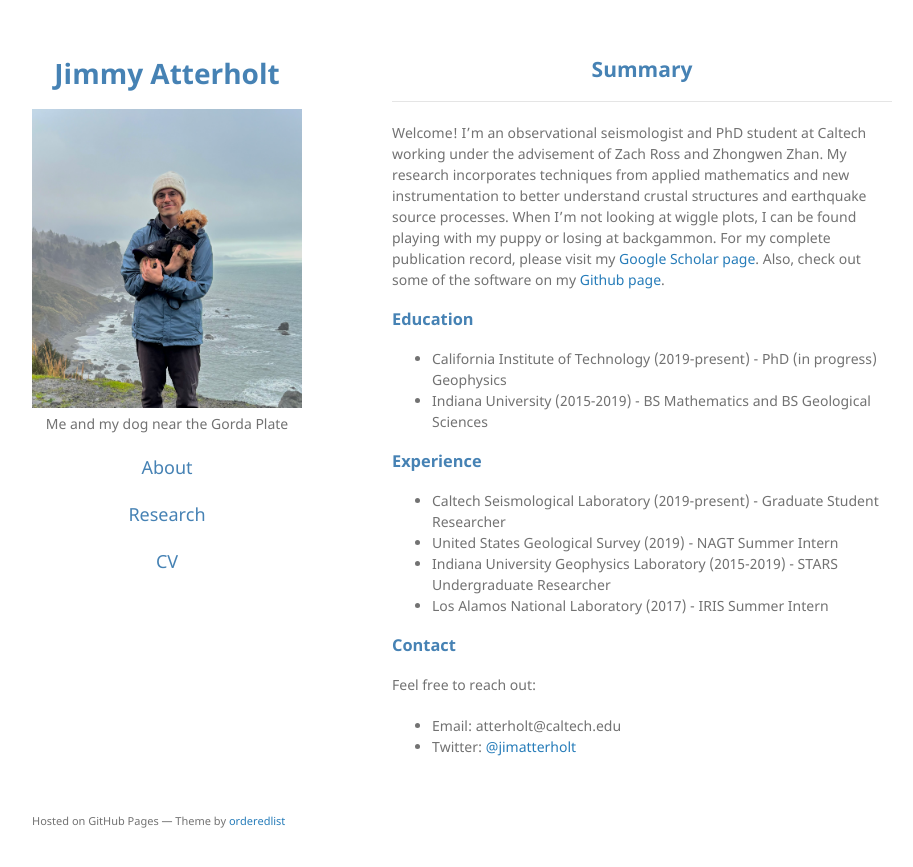
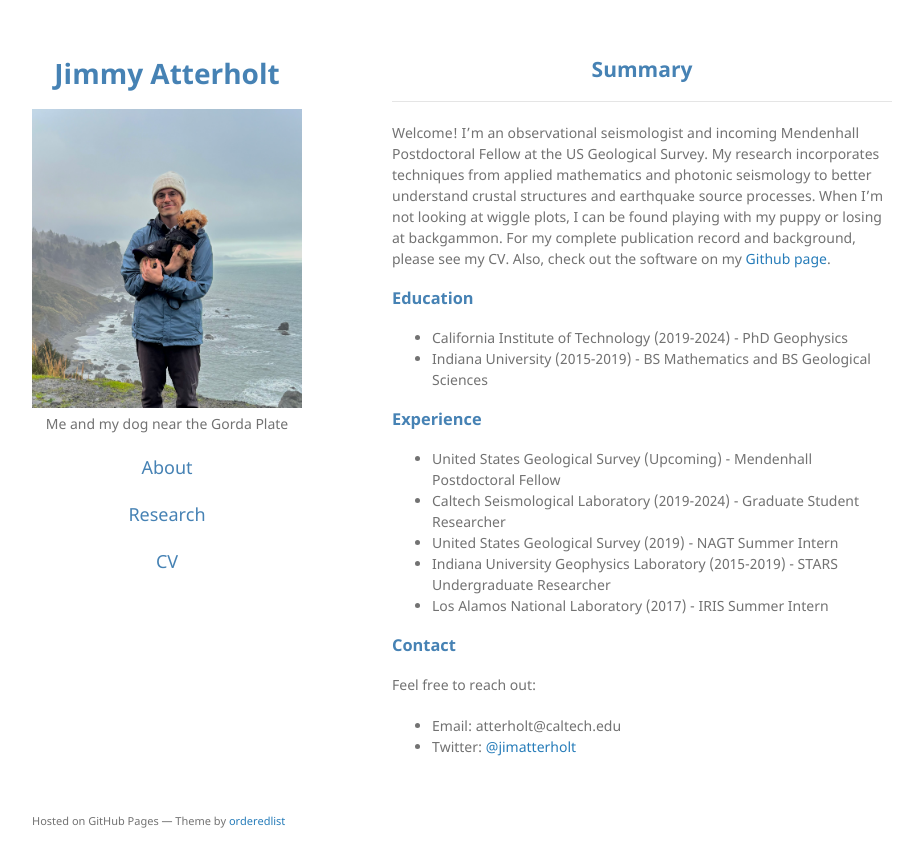
Before and after one commit to atterholt/atterholt.github.io, a Jekyll site: the page built from index.md, in a window 1280 px wide. Shown: the top 867 px of the page, without its empty margins (178-1091 px from the left). Built offline with Jekyll 4.4.1, drawn with Linux system fonts in a browser that asks for light colours.

Commit message:
Update index.md

```diff
--- a/index.md
+++ b/index.md
@@ -7,13 +7,13 @@ layout: default
 
 * * *
 
-Welcome! I'm an observational seismologist and PhD student at Caltech working under the advisement of Zach Ross and Zhongwen Zhan. My research incorporates techniques from applied mathematics and new instrumentation to better understand crustal structures and earthquake source processes. When I'm not looking at wiggle plots, I can be found playing with my puppy or losing at backgammon. For my complete publication record, please visit my [Google Scholar page](https://scholar.google.com/citations?user=1rW1gSwAAAAJ&hl=en&oi=ao). Also, check out some of the software on my [Github page](https://github.com/atterholt).
+Welcome! I'm an observational seismologist and incoming Mendenhall Postdoctoral Fellow at the US Geological Survey. My research incorporates techniques from applied mathematics and photonic seismology to better understand crustal structures and earthquake source processes. When I'm not looking at wiggle plots, I can be found playing with my puppy or losing at backgammon. For my complete publication record and background, please see my CV. Also, check out the software on my [Github page](https://github.com/atterholt).
 
 <h3 style="color:SteelBlue">
   Education
 </h3>
 <ul class="a">
-  <li>California Institute of Technology (2019-present) - PhD (in progress) Geophysics</li>
+  <li>California Institute of Technology (2019-2024) - PhD Geophysics</li>
   <li>Indiana University (2015-2019) - BS Mathematics and BS Geological Sciences</li>
 </ul>
 
@@ -21,7 +21,8 @@ Welcome! I'm an observational seismologist and PhD student at Caltech working un
   Experience
 </h3>
 
-*   Caltech Seismological Laboratory (2019-present) - Graduate Student Researcher
+*   United States Geological Survey (Upcoming) - Mendenhall Postdoctoral Fellow
+*   Caltech Seismological Laboratory (2019-2024) - Graduate Student Researcher
 *   United States Geological Survey (2019) - NAGT Summer Intern
 *   Indiana University Geophysics Laboratory (2015-2019) - STARS Undergraduate Researcher
 *   Los Alamos National Laboratory (2017) - IRIS Summer Intern
```
